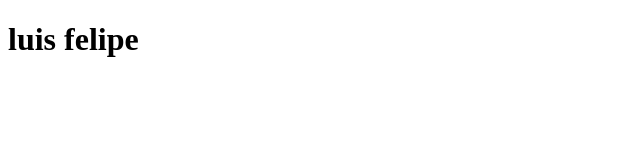
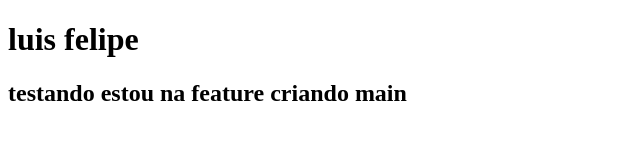
Before and after one commit to luis0777/TESTE, a plain HTML site: page index.html in a window 1280 px wide. Shown: the whole page, without its empty margins (0-640 px from the left). Drawn offline with Linux system fonts and the light colour scheme.

Commit message:
fzd linha 12

```diff
--- a/index.html
+++ b/index.html
@@ -8,6 +8,9 @@
 <body>
     <main>
         <h1>luis felipe</h1>
+
+        <h2>testando estou na feature criando main</h2>
+
     </main>
 </body>
 </html>
```
